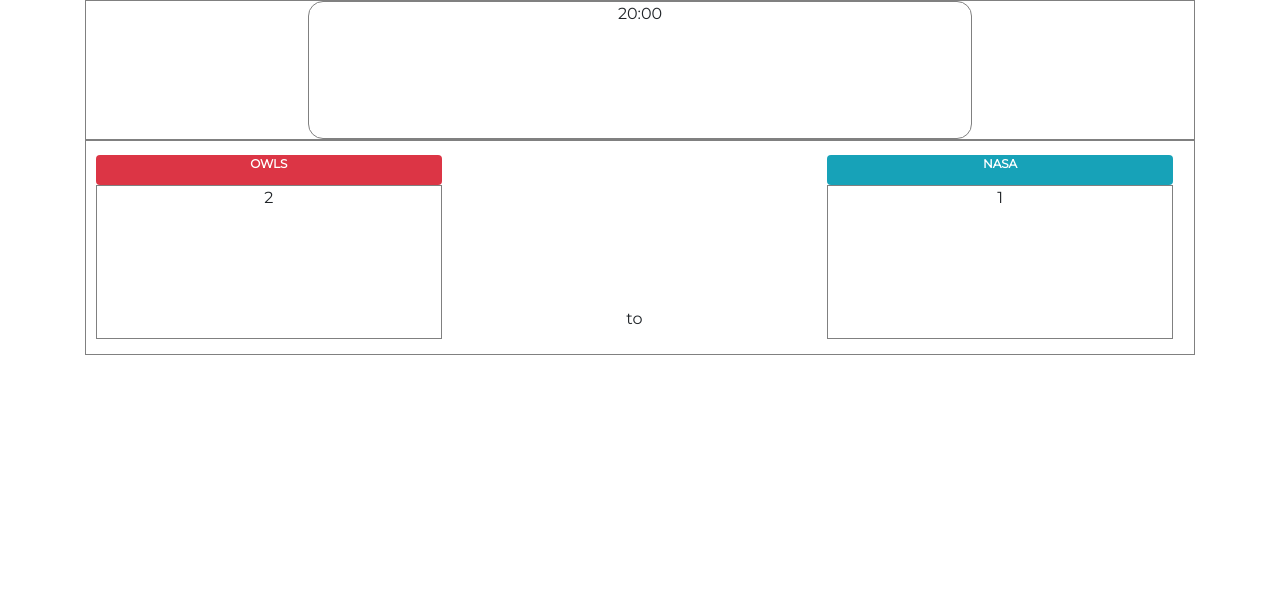
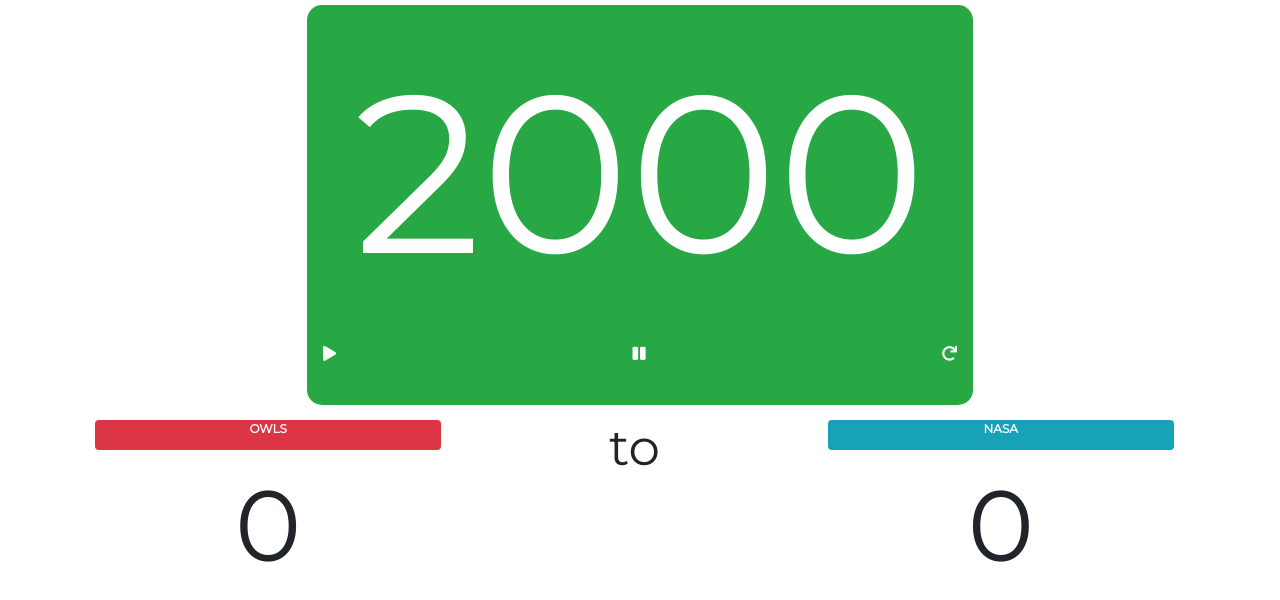
Before and after one commit to bradleynorris/fourAll, an Angular app: page / in a window 1280 px wide. Shown: the top 600 px of the page. Built offline with nearby package versions, Linux system fonts and the light colour scheme.

Commit message:
content added, score buttons working

```diff
--- a/src/app/app.component.css
+++ b/src/app/app.component.css
@@ -1,7 +1,8 @@
 .topContainer {
-    height: 140px;
-    border: 1px solid grey;
+    height: 50vh;
     display: flex;
+    margin-bottom: 5px;
+    margin-top: 5px;
 }
 
 .minusL {
@@ -9,13 +10,39 @@
     width: 20%;
 }
 
-.timer {
+.timerContainer {
     height: 100%;
     width: 60%;
-    border: 1px solid grey;
     border-radius: 15px;
     text-align: center;
+    display: flex;
+    flex-direction: column;
+    color: white;
 }
+
+.timerText {
+    font-size: 28vh;
+    padding: 0px;
+    margin: 0px;
+}
+
+.row{
+    display: flex;
+    flex-direction: row;
+    justify-content: space-between;
+    padding: 0px 25px 0px 25px;
+}
+
+.fas {
+    font-size: 15px;
+    color: white;
+}
+
+button {
+    background-color: transparent;
+    border: 0;
+}
+
 
 .minusR {
     height: 100%;
@@ -23,8 +50,7 @@
 }
 
 .botContainer {
-    height: 215px;
-    border: 1px solid grey;
+    height: 50vh;
     display: flex;
 }
 
@@ -38,20 +64,22 @@
     height: 30px;
     width: 100%;
     text-align: center;
+    vertical-align: middle;
     color: white;
 }
 
 .scoreL {
     text-align: center;
+    font-size: 100px;
     height: 80%;
-    border: 1px solid grey;
 }
 
 .to {
     height: 100%;
     width: 33%;
     text-align: center;
-    padding-top: 15%;
+    vertical-align: middle;
+    font-size: 50px;
 }
 
 .bRight {
@@ -62,6 +90,6 @@
 
 .scoreR {
     text-align: center;
+    font-size: 100px;
     height: 80%;
-    border: 1px solid grey;
 }
--- a/src/app/app.component.html
+++ b/src/app/app.component.html
@@ -1,18 +1,25 @@
 <div class="container">
   <div class="topContainer">
-    <div class="minusL"></div>
-    <div class="timer">20:00</div>
-    <div class="minusR"></div>
+    <div class="minusL" (click)="minusOneL()"></div>
+    <div class="timerContainer bg-success">
+      <p class="timerText">{{ timerStart }}</p>
+      <div class="row">
+        <button (click)="countDown()"><i class="fas fa-play"></i></button>
+        <button><i class="fas fa-pause"></i></button>
+        <button (click)="reset()"><i class="fas fa-redo"></i></button>
+      </div>
+    </div>
+    <div class="minusR" (click)="minusOneR()"></div>
   </div>
   <div class="botContainer">
     <div class="bLeft">
       <div class="nameBadge badge badge-danger">OWLS</div>
-      <div class="scoreL">2</div>
+      <div class="scoreL" (click)="addOneL()">{{scoreL}}</div>
     </div>
     <p class="to">to</p>
     <div class="bRight">
       <div class="nameBadge badge badge-info">NASA</div>
-      <div class="scoreR">1</div>
+      <div class="scoreR" (click)="addOneR()">{{scoreR}}</div>
     </div>
   </div>
 </div>
--- a/src/app/app.component.ts
+++ b/src/app/app.component.ts
@@ -1,10 +1,41 @@
-import { Component } from '@angular/core';
+import { Component, OnInit } from '@angular/core';
 
 @Component({
   selector: 'app-root',
   templateUrl: './app.component.html',
   styleUrls: ['./app.component.css']
 })
-export class AppComponent {
-  title = 'app';
+export class AppComponent implements OnInit{
+
+  timerStart: number = 2000;
+  scoreL: number = 0;
+  scoreR: number = 0;
+
+  addOneL() {
+    return this.scoreL = this.scoreL + 1;
+  }
+
+  addOneR() {
+    return this.scoreR = this.scoreR + 1;
+  }
+
+  minusOneL() {
+    return this.scoreL = this.scoreL - 1;
+  }
+
+  minusOneR() {
+    return this.scoreR = this.scoreR - 1;
+  }
+
+  countDown() {
+    return this.timerStart = this.timerStart - 1;
+  }
+
+  reset() {
+    return this.timerStart = 2000;
+  }
+
+  ngOnInit () {
+
+  }
 }
--- a/src/index.html
+++ b/src/index.html
@@ -2,12 +2,14 @@
 <html lang="en">
 <head>
   <meta charset="utf-8">
-  <title>FourAll</title>
+  <title>fourALL</title>
   <base href="/">
 
   <meta name="viewport" content="width=device-width, initial-scale=1">
   <link rel="icon" type="image/x-icon" href="favicon.ico">
   <link href="https://fonts.googleapis.com/css?family=Montserrat" rel="stylesheet">
+  <link rel="stylesheet" href="https://use.fontawesome.com/releases/v5.8.1/css/all.css" integrity="sha384-50oBUHEmvpQ+1lW4y57PTFmhCaXp0ML5d60M1M7uH2+nqUivzIebhndOJK28anvf" crossorigin="anonymous">
+
 </head>
 <body>
   <app-root></app-root>
```
Also changed, not shown: 1 other file (tests, documents, lock files or other folders).
